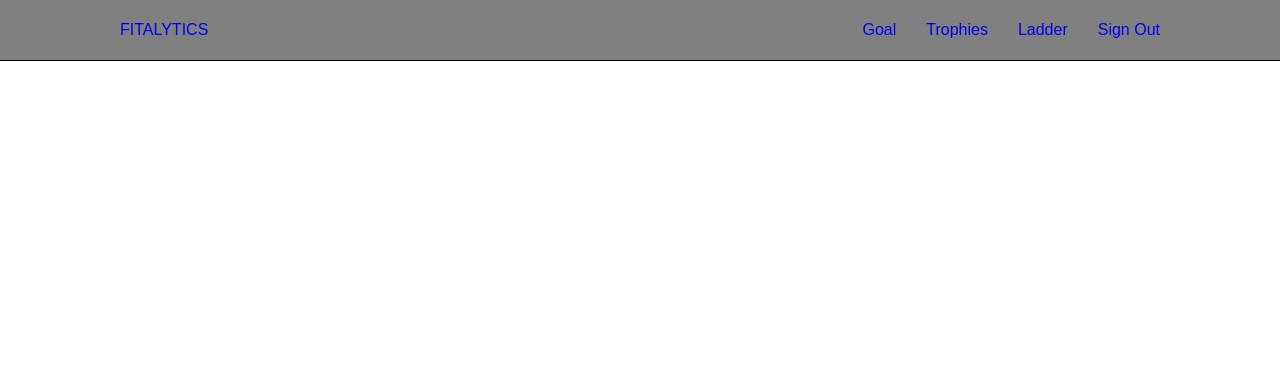
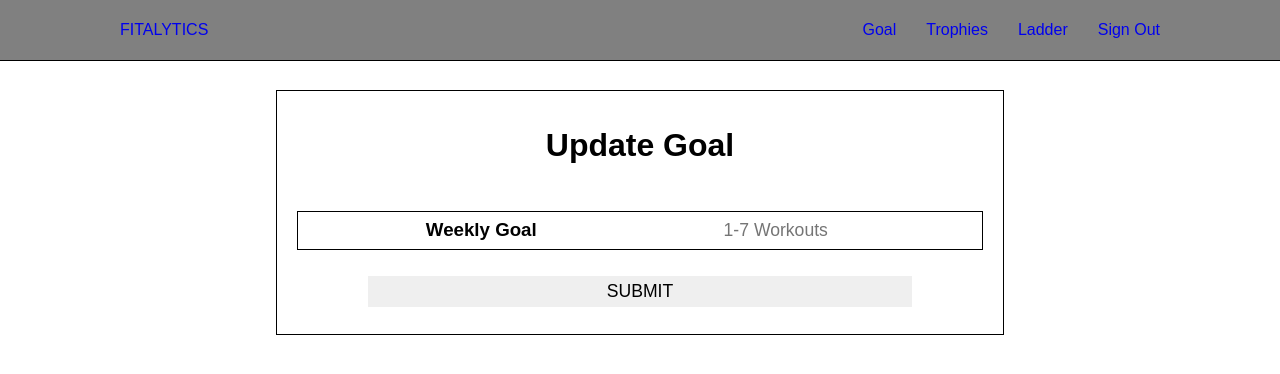
Before and after one commit to connorca22/fitalytics, a React (Create React App) app: page /dashboard/update-goal in a window 1280 px wide. Shown: the top 374 px of the page. Built offline with nearby package versions, Linux system fonts and the light colour scheme; no server answers; sample sign-in values are in the browser's storage.

Commit message:
created an UpdateGoal component which contains a form, we will use this to update our weekly goal. Created the UI widget for displaying workouts this week and weekly goal in the Dashboard.

```diff
--- a/src/App.js
+++ b/src/App.js
@@ -11,6 +11,7 @@ import AddWorkout from './components/AddWorkout'
 import Workout from "./components/Workout";
 import UpdateWorkout from "./components/UpdateWorkout";
 import Ladder from "./components/Ladder";
+import UpdateGoal from "./components/UpdateGoal";
 import {useReducer} from 'react'
 import stateReducer from './utils/stateReducer'
 import {StateContext} from './utils/stateContext'
@@ -45,6 +46,7 @@ function App() {
                     <Route path="/update/:workoutId" element={ <UpdateWorkout />} />
                     <Route path='add-workout' element={<AddWorkout />}></Route>
                     <Route path='ladder' element={<Ladder />}></Route>
+                    <Route path='update-goal' element={<UpdateGoal />}></Route>
                     <Route path="*" element={ < Error/>} />
                 </Routes>
               </ProtectedRoute>
--- a/src/components/Dashboard.js
+++ b/src/components/Dashboard.js
@@ -22,14 +22,14 @@ export default function Dashboard() {
     return (
         <SectionWrapper style={{marginTop: "60px"}}>
             <Container>
-                <Flex jc='space-around' ai='center' margin="2% 0" border="1px solid black">
+                <Flex jc='space-around' ai='center' margin="2% 0" border="1px solid black" padding="2% 0">
                     <h2>5/7 Workouts This Week</h2>
-                    <Link to="/dashboard/add-workout"><button>Update Goal</button></Link>
+                    <Link to="/dashboard/update-goal"><button>Update Goal</button></Link>
                 </Flex>
                 <Flex fd="column" border="1px solid black">
                 <Flex jc='space-around' ai='center' margin="2% 0">
                     <h1>Your Workouts</h1>
-                    <Link to="/dashboard/add-workout"><button style={{padding: "10px"}}>ADD WORKOUT</button></Link>
+                    <Link to="/dashboard/add-workout"><button>ADD WORKOUT</button></Link>
                 </Flex>
                     {workouts.map((workout, index) => {
                         return (
--- /dev/null
+++ b/src/components/UpdateGoal.js
@@ -0,0 +1,54 @@
+
+import { useState } from "react";
+import { useNavigate } from "react-router-dom";
+//import API call method from GoalServices (create)
+import { SectionWrapper, Container, Flex } from "./styled/Container.styled";
+import { FormInputFlex } from "./styled/Dashboard.styled";
+
+const UpdateGoal = () => {
+    const initialState = {
+        weekly_goal: 0
+    }
+    const [weeklyGoal, setWeeklyGoal] = useState(initialState)
+
+
+    function onInputChange(event) {
+        setWeeklyGoal({
+            ...weeklyGoal,
+            [event.target.name]: event.target.value
+        })
+    }
+
+
+    const navigate = useNavigate()
+
+    function onFormSubmit(event) {
+        event.preventDefault()
+        //nameOfApiCall(nameOfData)
+        .then(() => {
+            navigate('/dashboard')
+        })
+    }
+
+
+
+    return (
+        <SectionWrapper marginTop="60px">
+            <Container>
+                <Flex fd="column" border="1px solid black" margin="0px 15%" >
+                    <h1 style={{padding: "5%"}}>Update Goal</h1>
+                    <form onFormSubmit={onFormSubmit}>
+                        <FormInputFlex jc='space-around' style={{flexWrap: "wrap"}} width="80%">
+                            <h3>Weekly Goal</h3>
+                            <input type="number" name="weekly_goal" id="weekly_goal" onInputChange={onInputChange} min="1" max="7" placeholder="1-7 Workouts" required />
+                        </FormInputFlex>
+                        <FormInputFlex jc="center" style={{border: 'none'}}>
+                            <input type="submit" value="SUBMIT" style={{margin: '2% 0'}}/>
+                        </FormInputFlex>
+                    </form>
+                </Flex>
+            </Container>
+        </SectionWrapper>
+    )
+};
+export default UpdateGoal;
--- a/src/components/styled/Container.styled.js
+++ b/src/components/styled/Container.styled.js
@@ -26,6 +26,8 @@ export const Flex = styled.div`
     align-content: ${({ac}) => ac};
     margin: ${({margin}) => margin};
     border: ${({border}) => border};
+    padding: ${({padding}) => padding};
+    height: ${({height}) => height};
 
     @media screen and (max-width: 600px) {
         flex-direction: column;
--- a/src/config/api.js
+++ b/src/config/api.js
@@ -1,7 +1,7 @@
 import axios from 'axios';
 
 const fitalyticsAPI = axios.create({
-    baseURL: 'http://localhost:3000'
+    baseURL: 'https://fitalytics-api.herokuapp.com'
 })
 
 //http://localhost:3000
```
